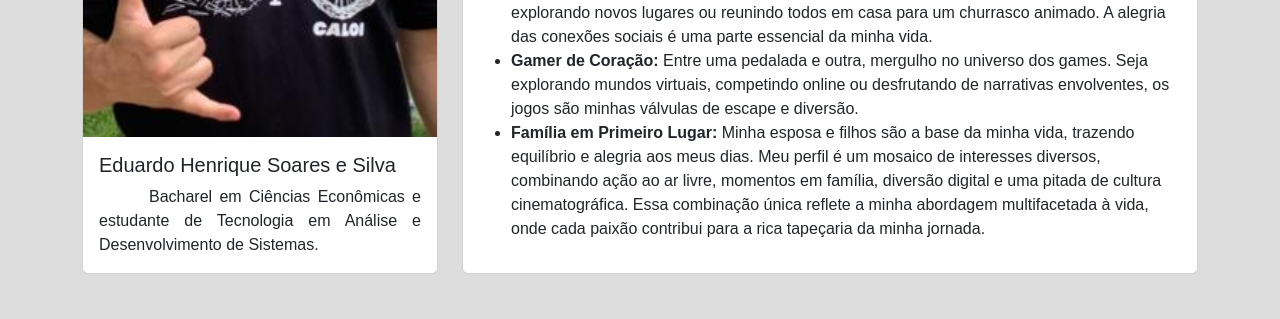
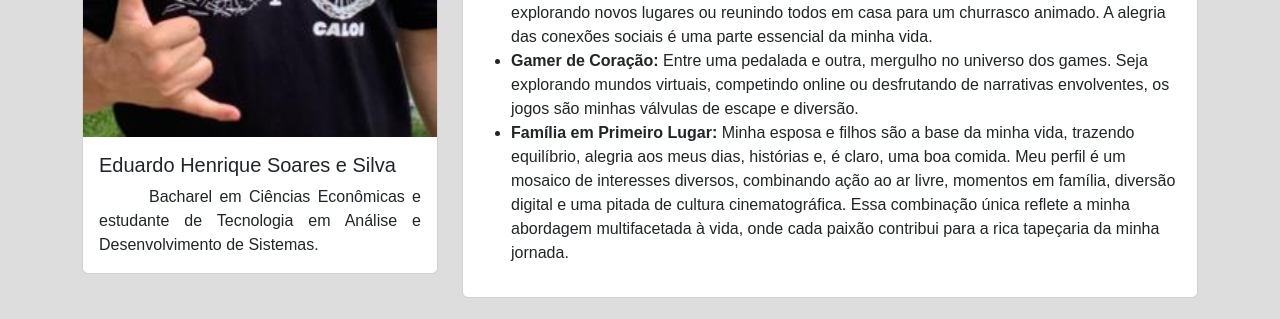
Before and after one commit to EHSS1/Trabalho_perfil, a plain HTML site: page index.html in a window 1280 px wide. Shown: the part 840-1159 px from the top of the page. Drawn offline with nearby package versions, Linux system fonts and the light colour scheme.

Commit message:
Atualização

```diff
--- a/index.html
+++ b/index.html
@@ -46,7 +46,8 @@
                         <li><b>Gamer de Coração:</b>
                             Entre uma pedalada e outra, mergulho no universo dos games. Seja explorando mundos virtuais, competindo online ou desfrutando de narrativas envolventes, os jogos são minhas válvulas de escape e diversão.</li>
                         <li><b>Família em Primeiro Lugar:</b>
-                        Minha esposa e filhos são a base da minha vida, trazendo equilíbrio e alegria aos meus dias. Meu perfil é um mosaico de interesses diversos, combinando ação ao ar livre, momentos em família, diversão digital e uma pitada de cultura cinematográfica. Essa combinação única reflete a minha abordagem multifacetada à vida, onde cada paixão contribui para a rica tapeçaria da minha jornada.</li>
+                        Minha esposa e filhos são a base da minha vida, trazendo equilíbrio, alegria aos meus dias, histórias e, é claro, uma boa comida. Meu perfil é um mosaico de interesses diversos, combinando ação ao ar livre, momentos em família, diversão digital e uma pitada de cultura cinematográfica. Essa combinação única reflete a minha abordagem multifacetada à vida, onde cada paixão contribui para a rica tapeçaria da minha jornada.</li>
+
                     </ul>
                         </p>
                 </div>
```
